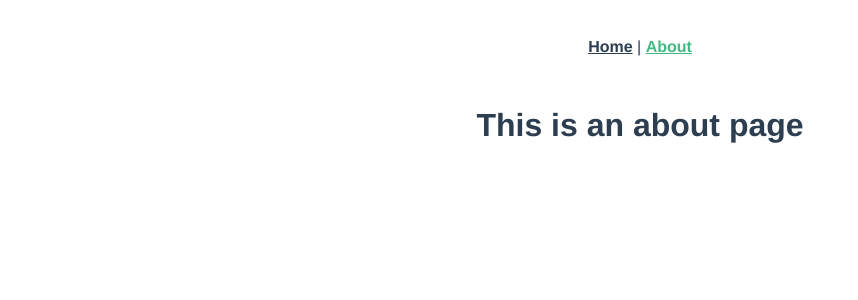
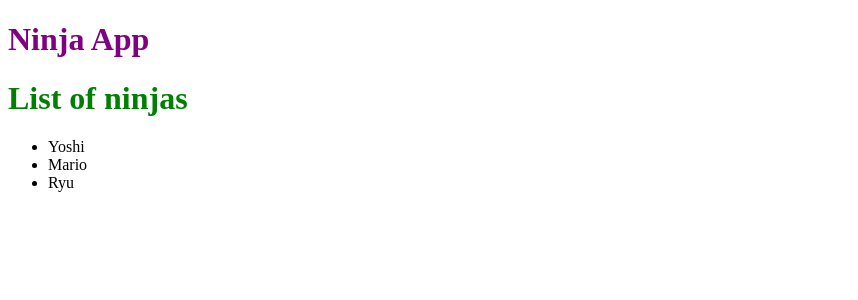
Before and after one commit to rochellecanale/full_stack_vue_express, a Vue app in the folder client/: page /#/about in a window 1280 px wide. Shown: the top 300 px of the page, without its empty margins (0-858 px from the left). Built offline with nearby package versions, Linux system fonts and the light colour scheme.

Commit message:
Basic vue refresher

```diff
--- a/client/src/App.vue
+++ b/client/src/App.vue
@@ -1,32 +1,28 @@
 <template>
   <div id="app">
-    <div id="nav">
-      <router-link to="/">Home</router-link> |
-      <router-link to="/about">About</router-link>
-    </div>
-    <router-view/>
+      <h1>{{ title }}</h1>
+      <ninjas></ninjas>
   </div>
 </template>
+<script>
 
-<style>
-#app {
-  font-family: Avenir, Helvetica, Arial, sans-serif;
-  -webkit-font-smoothing: antialiased;
-  -moz-osx-font-smoothing: grayscale;
-  text-align: center;
-  color: #2c3e50;
+import Ninjas from './components/Ninjas'
+
+export default {
+  components: {
+    'ninjas': Ninjas
+  },
+  data() {
+    return {
+      title: "Ninja App"
+    }
+  },
+  methods: {
+  }
 }
-
-#nav {
-  padding: 30px;
-}
-
-#nav a {
-  font-weight: bold;
-  color: #2c3e50;
-}
-
-#nav a.router-link-exact-active {
-  color: #42b983;
-}
+</script>
+<style scoped>
+  h1 {
+    color: purple;
+  }
 </style>
--- /dev/null
+++ b/client/src/components/Ninjas.vue
@@ -0,0 +1,24 @@
+<template>
+    <div>
+        <h1>List of ninjas</h1>
+        <ul>
+            <li :key="i" v-for="(ninja, i) in ninjas">{{ ninja }}</li>
+        </ul>
+    </div>
+</template>
+<script>
+export default {
+  data() {
+    return {
+      ninjas: ['Yoshi', 'Mario', 'Ryu']
+    }
+  },
+  methods: {
+  }
+}
+</script>
+<style scoped>
+    h1 {
+        color: green;
+    }
+</style>
--- /dev/null
+++ b/client/src/main.min.js
@@ -0,0 +1 @@
+import Vue from"vue";import App from"./App.vue";import router from"./router";import store from"./store";Vue.config.productionTip=!1,new Vue({router:router,store:store,render:h=>h(App)}).$mount("#app");
--- a/client/src/views/About.vue
+++ b/client/src/views/About.vue
@@ -1,5 +1,18 @@
 <template>
   <div class="about">
-    <h1>This is an about page</h1>
+    <input type="text" ref="about_input" />
+    <button type="button" @click="readRef">Read Ref</button>
   </div>
 </template>
+
+
+<script>
+export default {
+  name: 'About',
+  methods: {
+    readRef() {
+      console.log(this.$refs.about_input.value)
+    }
+  }
+}
+</script>
```
